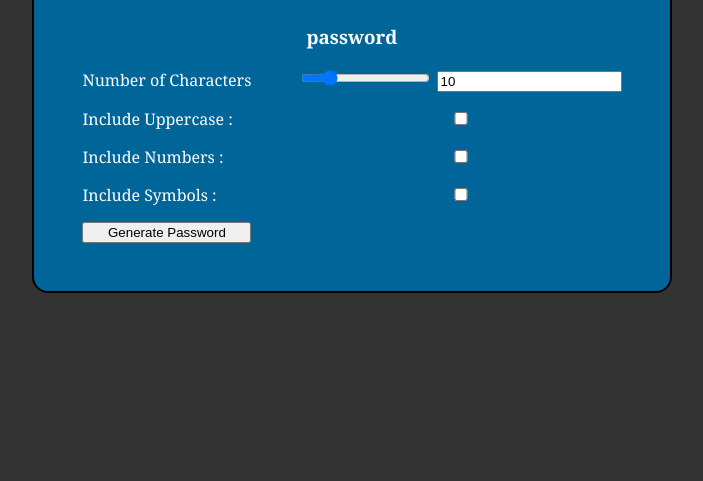
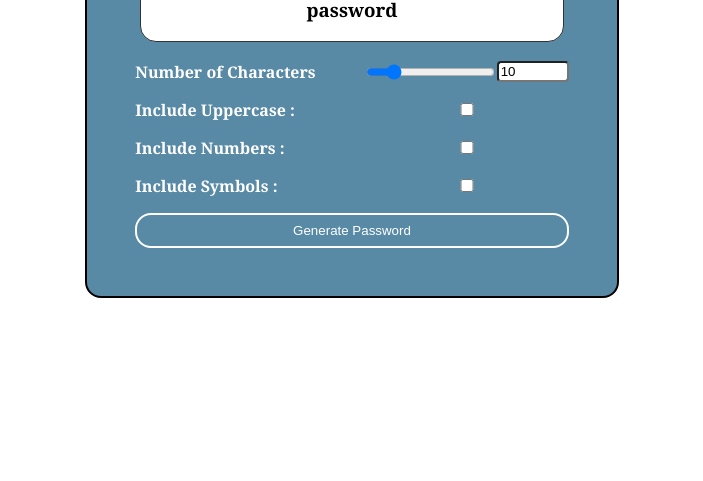
Before and after one commit to sammieeblaq/password-generator, a plain HTML site: page index.html in a window 1280 px wide. Shown: the part 319-800 px from the top of the page, without its empty margins (288-991 px from the left). Drawn offline with Linux system fonts and the light colour scheme.

Commit message:
completed the styling

```diff
--- a/index.html
+++ b/index.html
@@ -11,12 +11,12 @@
 <body>
     <div class="container">
         <h1 class="title">Password Generator</h1>
-        <h3>password</h3>
+        <h3 class="password_display">password</h3>
         <form class="form">
             <label for="characterAmountNumber">Number of Characters</label>
-            <div>
+            <div class="character_container">
                 <input type="range" id="characterAmountRange" min="1" max="50" value="10">
-                <input type="numger" min="1" max="50" value="10" id="characterAmountNumber">
+                <input type="number" class="number_input"  min="1" max="50" value="10" id="characterAmountNumber">
             </div>
 
             <label for="includeUppercase">Include Uppercase : </label>
--- a/style.css
+++ b/style.css
@@ -1,5 +1,5 @@
 body {
-    background-color: #333;
+    /* background-color: #333; */
     color: white;
     display: flex;
     min-height: 100vh;
@@ -10,7 +10,7 @@ body {
 }
 
 .container {
-    background-color: #069;
+    background-color: rgba(21, 91, 131, 0.712);
     padding: 3rem;
     border-radius: 1rem;
     border: 2px solid black;
@@ -28,3 +28,50 @@ body {
     justify-content: center;
     align-items: center;
 }
+
+.title {
+    margin: 0;
+    text-align: center;
+}
+
+label {
+    font-weight: bold;
+}
+
+.character_container {
+    display: flex;
+    align-items: center;
+}
+
+.number_input {
+    width: 4rem;
+    border-radius: 4px;
+}
+
+.password_display {
+    background-color: white;
+    color: black;
+    padding: 1rem;
+    border: 1px solid #333;
+    height: 2rem;
+    width: 90%;
+    display: flex;
+    justify-content: center;
+    align-items: center;
+    word-break: break-all;
+    border-radius: 1rem;
+}
+
+button {
+    grid-column: span 2;
+    background-color: transparent;
+    border: 2px solid white;
+    color: white;
+    padding: .5rem 1rem;
+    cursor: pointer;
+    border-radius: 1rem;
+}
+
+button:hover {
+    background-color: #FFFFFF33;
+}
```
